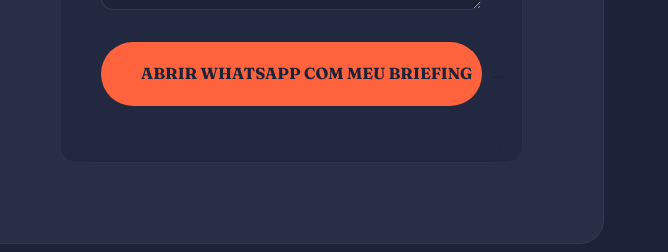
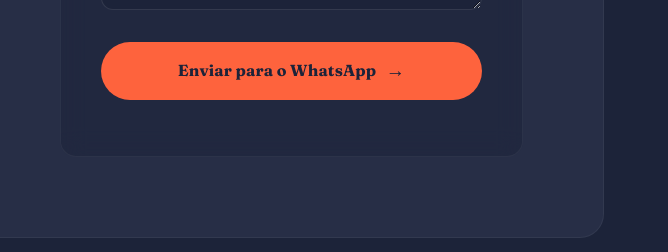
Before and after one commit to Hobert3946/priscila-landing-page, a website: page index.html in a window 1280 px wide. Shown: the part 10191-10443 px from the top of the page, 612-1280 px from the left. Drawn offline with nearby package versions, Linux system fonts and the light colour scheme.

Commit message:
fix(mobile): ajusta botao do whatsapp para visibilidade total sem corte de texto

```diff
--- a/index.html
+++ b/index.html
@@ -976,9 +976,9 @@
                           placeholder="Quer detalhar um pouco mais? (Opcional)"></textarea>
               </div>
 
-              <button type="submit" class="btn-primary-nesh form-submit" style="width: 100%; margin-top: 1rem;">
-                <span>Abrir WhatsApp com meu briefing</span>
-                <span class="btn-arrow">→</span>
+              <button type="submit" class="btn-primary-nesh form-submit" id="btn-form-submit">
+                <span>Enviar para o WhatsApp</span>
+                <span class="btn-arrow" aria-hidden="true">→</span>
               </button>
               <div class="form-status" id="form-status" role="status" aria-live="polite"></div>
             </form>
--- a/js/form.js
+++ b/js/form.js
@@ -91,7 +91,7 @@
           <div class="form-fallback-box">
             <p class="form-fallback-label">O WhatsApp não abriu? Bloqueador de pop-up ativo?</p>
             <a href="${waUrl}" target="_blank" rel="noopener noreferrer" class="form-fallback-btn" id="fallback-whatsapp-link">
-              <span>Abrir WhatsApp com meu briefing</span>
+              <span>Abrir conversa no WhatsApp</span>
               <span class="btn-arrow" aria-hidden="true">→</span>
             </a>
           </div>
--- a/js/text-effects.js
+++ b/js/text-effects.js
@@ -3,7 +3,7 @@
   revelação de títulos/cards e parágrafo que acende palavra por palavra no scroll.
 */
 (function () {
-  const ROLL_TARGETS = '.nav-link-label, .btn-pill > span:last-child, .btn-primary-nesh > span:first-child, .btn-ghost-nesh > span';
+  const ROLL_TARGETS = '.nav-link-label, .btn-pill > span:last-child, .btn-primary-nesh:not(.form-submit) > span:first-child, .btn-ghost-nesh > span';
   const ROTATE_EVERY = 2.6; // segundos
 
   /* Duplica o texto em duas camadas; no hover a de baixo sobe (CSS em effects.css) */
--- a/styles.css
+++ b/styles.css
@@ -2207,6 +2207,11 @@
   padding: 2.5rem !important;
   border-radius: 16px !important;
 }
+@media (max-width: 600px) {
+  .contact-form-col {
+    padding: 1.5rem 1.15rem !important;
+  }
+}
 .contact-form-col .contact-form {
   margin-top: 0 !important;
   display: flex !important;
@@ -2219,6 +2224,21 @@
 .form-submit {
   width: 100% !important;
   margin-top: 1rem !important;
+  padding: 1rem 1.25rem !important;
+  font-family: var(--font-display) !important;
+  font-size: clamp(0.88rem, 3.8vw, 1rem) !important;
+  font-weight: 700 !important;
+  text-transform: none !important;
+  letter-spacing: 0.01em !important;
+  white-space: normal !important;
+  word-break: normal !important;
+  text-align: center !important;
+  line-height: 1.35 !important;
+  min-height: 50px !important;
+  display: inline-flex !important;
+  align-items: center !important;
+  justify-content: center !important;
+  gap: 0.6rem !important;
 }
 .form-chips-section label {
   display: block !important;
```
Also changed, not shown: tests/form-seo-error.test.mjs (+30 -0 lines).
